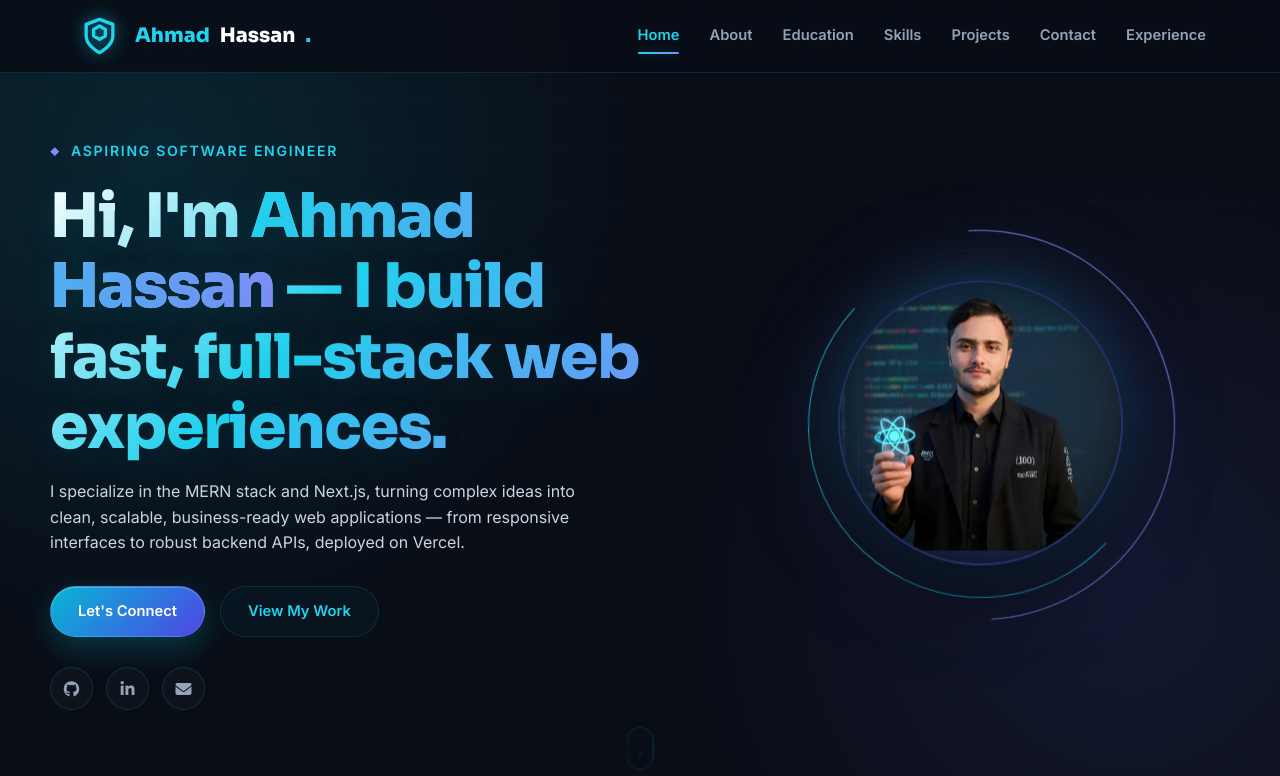
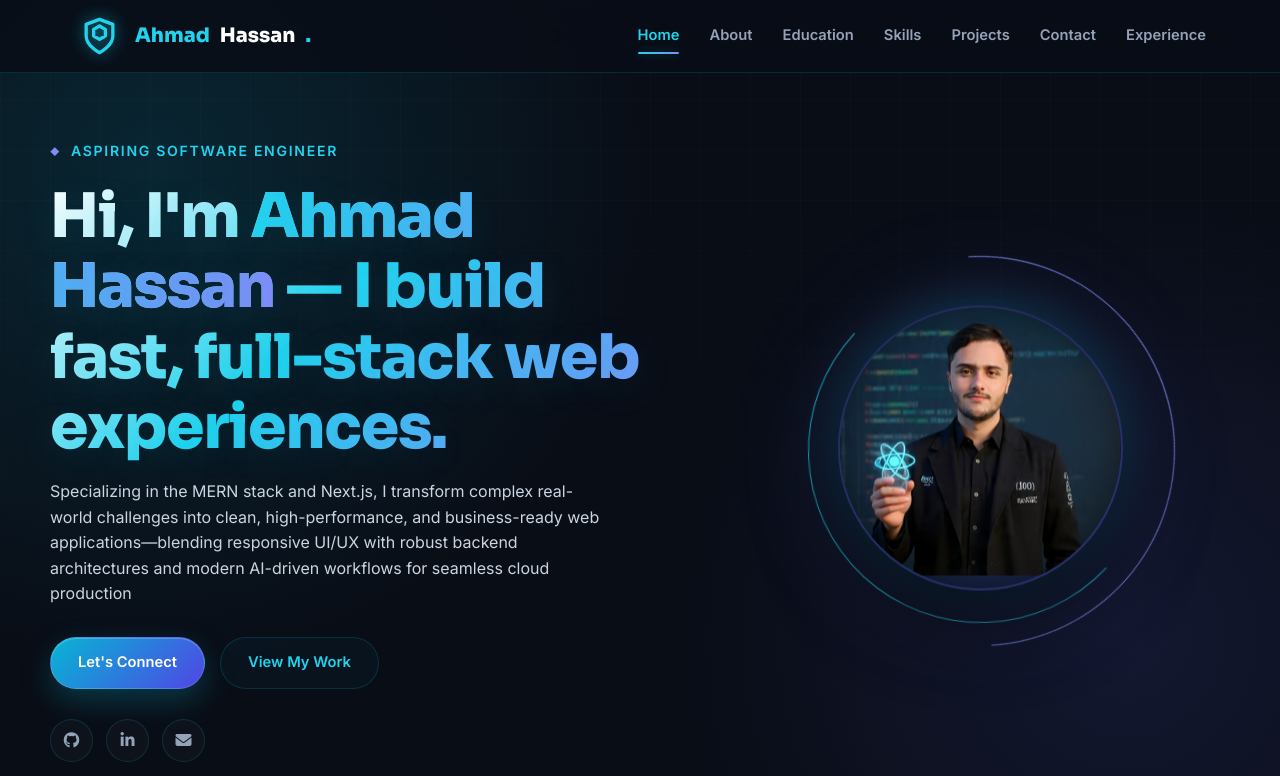
Before and after one commit to Ahmad-215/Portfolio, a plain HTML site: page index.html in a window 1280 px wide. Shown: the top 776 px of the page. Drawn offline with Linux system fonts and the light colour scheme; animation ran at ten frames a second.

Commit message:
Update index.html

```diff
--- a/index.html
+++ b/index.html
@@ -57,9 +57,7 @@
         I build fast, full-stack web experiences.
       </h1>
       <p class="hero-sub" data-reveal>
-        I specialize in the MERN stack and Next.js, turning complex ideas into clean,
-        scalable, business-ready web applications — from responsive interfaces
-        to robust backend APIs, deployed on Vercel.
+       Specializing in the MERN stack and Next.js, I transform complex real-world challenges into clean, high-performance, and business-ready web applications—blending responsive UI/UX with robust backend architectures and modern AI-driven workflows for seamless cloud production
       </p>
 
       <div class="hero-actions" data-reveal>
```
